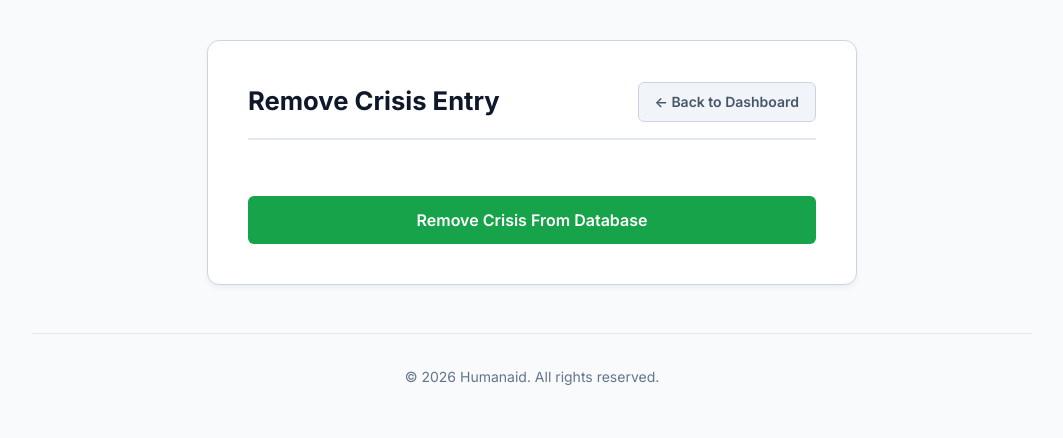
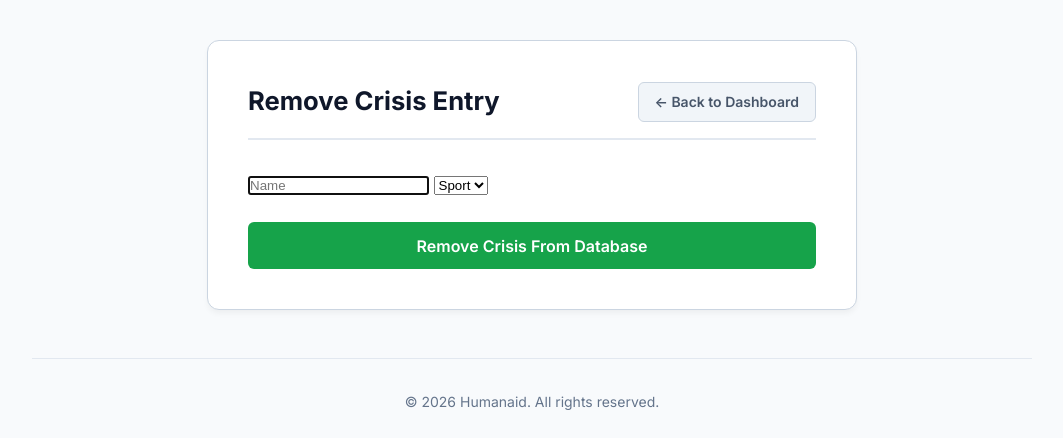
Before and after one commit to aditya162006/Humanaid, a Python web app: template templates/admin_remove_entry.html in a window 1280 px wide. Shown: the part 102-540 px from the top of the page, without its empty margins (108-1171 px from the left). Run offline with Jinja, Linux system fonts and the light colour scheme; the template is opened without the code that fills it, so the values that code supplies are empty.

Commit message:
Tue, Aug 11, 2026, 2:42 PM +05:30

```diff
--- a/app.py
+++ b/app.py
@@ -142,6 +142,7 @@ def add_entry():
 def edit_entry():
     if not session.get('is_admin'):
         return redirect(url_for("login_admin"))
+    with Session(engine) as db_session:
 
     return render_template("admin_edit_entry.html")
 
--- a/templates/admin_remove_entry.html
+++ b/templates/admin_remove_entry.html
@@ -8,7 +8,17 @@
         <h2> Remove Crisis Entry</h2>
         <a href="{{ url_for('admin_panel') }}" class="back-btn">← Back to Dashboard</a>
     </div>
-
+    <div>
+        <form action="/remove" method="post">
+            <input autocomplete="off" autofocus name="Entry" placeholder="Name" type="text">
+            <select name="Entry">
+                <option selected value="">Entry</option>
+                <option selected value="">Sport</option>
+            {% for sport in sports %}
+                <option value="{{ sport }}">{{ sport }}</option>
+            {% endfor %}
+        </select>
+    </div>
 
         <button type="submit" class="submit-btn">Remove Crisis From Database</button>
     </form>
```
